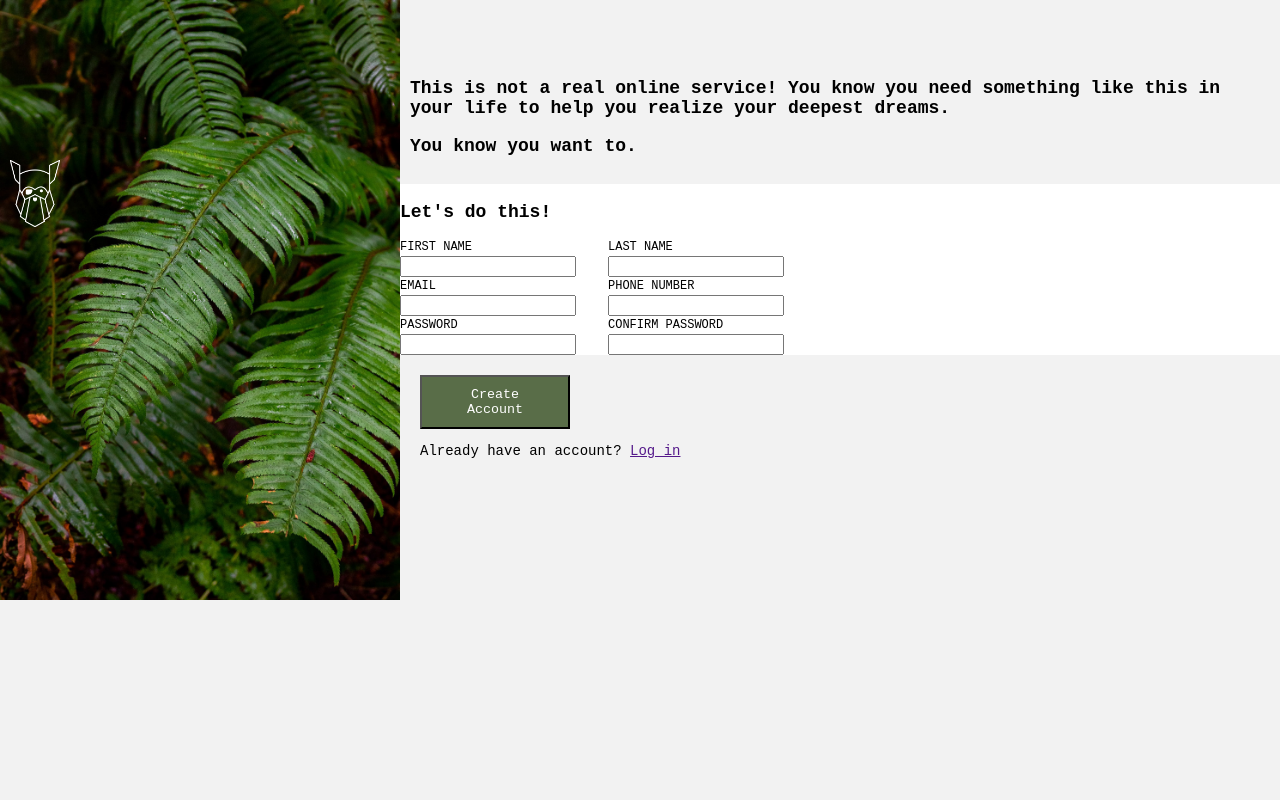
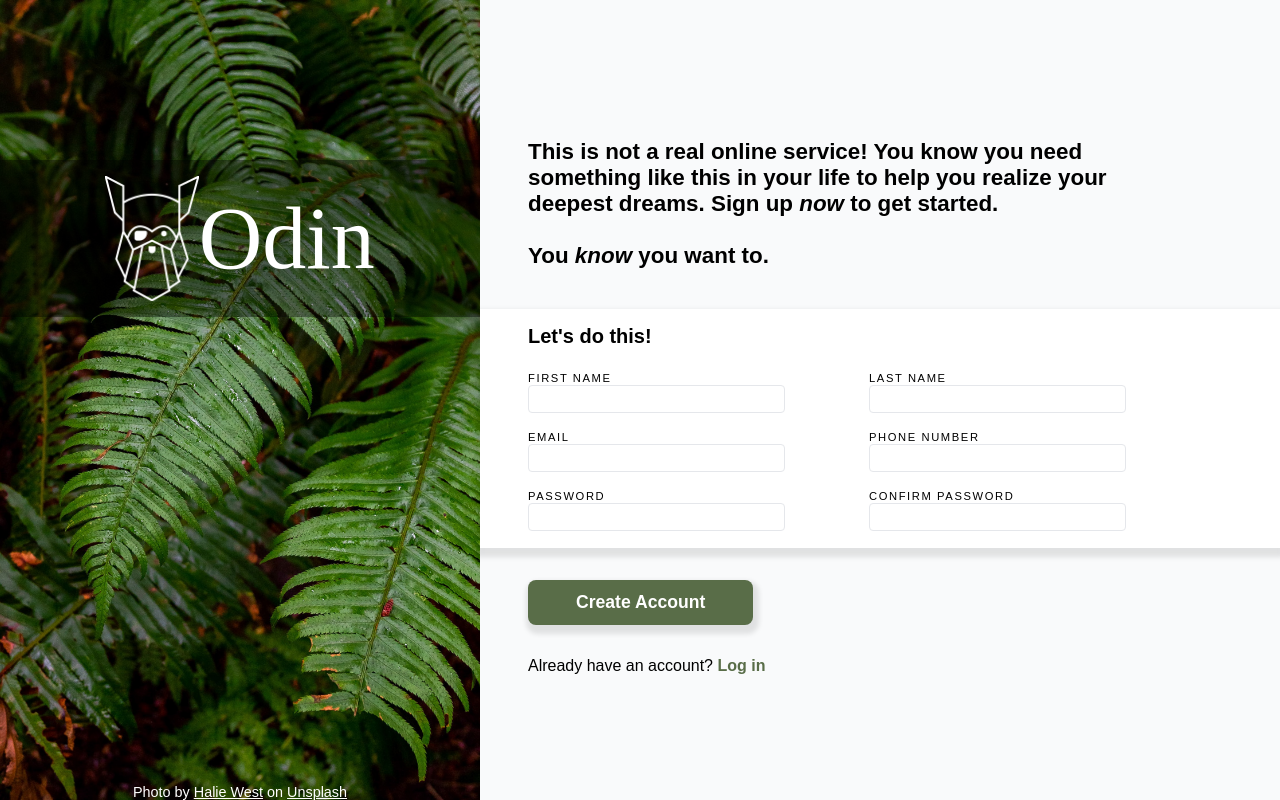
Before and after one commit to noorjoom/sign-up-form, a plain HTML site: page index.html in a window 1280 px wide. Drawn offline with Linux system fonts and the light colour scheme; a web font is replaced by a local one.

Commit message:
Change certain layout
Add more CSS and JS logic to match passwords

```diff
--- a/index.html
+++ b/index.html
@@ -3,68 +3,84 @@
 <head>
     <meta charset="UTF-8">
     <meta name="viewport" content="width=device-width, initial-scale=1.0">
-    <title>Sign-up Form</title>
+    <title>Sign-Up Form</title>
     <link rel="stylesheet" href="style.css">
+    <script src="script.js" defer></script>
+
+    <style>
+        .error-message {
+            font-size: 0.7rem;
+            font-weight: 200;
+            letter-spacing: 0.05rem;
+            color: red;
+            margin: 0;
+        }
+    </style>
 </head>
 <body>
-    <div class="left">
-        <img id="logo" src="images/odin-logo.png" alt="top-odin">
-        <img  id="leaf" src="images/green-lead-bg.jpg" alt="green-leaf">
+    <div class="container">
+        <div class="image-section">
+            <div class="top">
+                <img src="./images/odin-logo.png" alt="odin-logo">
+                Odin
             </div>
-    <div class="right">
-        <div class="text">
+            <div class="credit">
+                Photo by
+                <a href="https://unsplash.com/@haliewestphoto">Halie West</a>
+                on
+                <a href="https://unsplash.com">Unsplash</a>
+            </div>
+        </div>
+        <div class="text-section">
             <p>
-                This is not a real online service! You know you need
-                something like this in your life to help you realize
-                your deepest dreams.
+                This is not a real online service! You know you need something
+                like this in your life to help you realize your deepest dreams.
+                Sign up <em>now</em> to get started.
+                <br>
+                <br>
+                You <em>know</em> you want to.
             </p>
-            <p>
-                You know you want to.
-            </p>
-        </div>
-
-        <div class="form">
-            <p id="form-text">
-                Let's do this!
-            </p>
-
-            <form action="">
-                <div class="left-form">
+            <form>
+                <div class="form-section">
+                    <h3>Let's do this!</h3>
+                    <div class="inputs">
+                        <div>
                             <div>
                                 <label for="first-name">FIRST NAME</label>
+                                <input type="text" id="first-name" name="first-name"/>
                             </div>
-                    <input type="text" id="first-name">
+                            <div>
+                                <label for="last-name">LAST NAME</label>
+                                <input type="text" name="last-name" id="last-name"/>
+                            </div>
+                        </div>
+                        <div>
                             <div>
                                 <label for="email">EMAIL</label>
+                                <input type="email" name="email" id="email" required/>
                             </div>
-                    <input type="email" id="email" required>
+                            <div>
+                                <label for="phone-number">PHONE NUMBER</label>
+                                <input type="number" name="phone" id="phone-number" required/>
+                            </div>
+                        </div>
+                        <div class="bottom">
                             <div>
                                 <label for="password">PASSWORD</label>
+                                <input type="password" name="password" id="password" required/>
                             </div>
-                    <input type="password" id="password" required>
+                            <div>
+                                <label for="confirm-password">CONFIRM PASSWORD</label>
+                                <input type="password" name="confirm-password" id="confirm-password" required/>
                             </div>
-
-                <div class="right-form">
-                    <div>
-                        <label for="last-name">LAST NAME</label>
                         </div>
-                    <input type="text" id="last-name">
-                    <div>
-                        <label for="phone-number">PHONE NUMBER</label>
+                        <p id="error-message" class="error-message"></p>
                     </div>
-                    <input type="number" id="phone-number" required>
-                    <div>
-                        <label for="c-password">CONFIRM PASSWORD</label>
                 </div>
-                    <input type="password" id="c-password" required>
-                </div>
+                <button type="submit" id="create-account">Create Account</button>
             </form>
-        </div>
-
-        <div class="login">
-            <button type="submit">Create Account</button>
-            <p>
-                Already have an account? <a href="">Log in</a>
+            <p class="log-in">
+                Already have an account? <a href="#">Log in</a>
             </p>
         </div>
     </div>
--- /dev/null
+++ b/script.js
@@ -0,0 +1,32 @@
+// Get references to the password and confirm password input elements
+const passwordInput = document.getElementById("password");
+const confirmPasswordInput = document.getElementById("confirm-password");
+
+// Get a reference to the form and the error message element
+const form = document.querySelector("form");
+const errorMessage = document.getElementById("error-message");
+
+// Add an event listener to the form's submit button
+form.addEventListener("submit", function (event) {
+  // Prevent the form from submitting
+  event.preventDefault();
+
+  // Get the values of the password and confirm password fields
+  const passwordValue = passwordInput.value;
+  const confirmPasswordValue = confirmPasswordInput.value;
+
+  // Check if the passwords match
+  if (passwordValue === confirmPasswordValue) {
+    // Passwords match, you can submit the form or perform any other action here
+    passwordInput.classList.remove("error");
+    confirmPasswordInput.classList.remove("error");
+
+    return undefined; //not necessary
+  } else {
+    // Passwords do not match, display an error message
+    errorMessage.textContent = "* Passwords do not match";
+
+    passwordInput.classList.add("error");
+    confirmPasswordInput.classList.add("error");
+  }
+});
--- a/style.css
+++ b/style.css
@@ -1,70 +1,160 @@
-* {
-    font-family: 'Courier New', Courier, monospace;
+@import url(https://db.onlinewebfonts.com/c/7d460b18433753a097e5bc2bad7c8dd9?family=Norse+Bold);
+
+body {
+    margin: 0;
+    padding: 0;
+    font-family: sans-serif;
 }
 
-body {
+.container {
+    min-height: 100vh;
     display: flex;
-    margin: 0px;
-    background-color: #f2f2f2;
 }
 
-#leaf {
-    width: 400px;
+/*Left-Side(Image)*/
+.image-section {
+    background-image: url("./images/green-lead-bg.jpg");
+    background-position: center center;
+    background-size: cover;
+    display: flex;
+    flex-direction: column;
+    justify-content: space-between;
+    color: white;
+    text-align: center;
+    flex: 3;
 }
 
-#logo {
-    width: 50px;
-    padding: 10px;
-    position: absolute;
-    top: 150px;
+a {
+    color: white;
 }
 
-.text {
-    padding: 10px;
-    margin-top: 50px;
-    font-weight: bold;
-    font-size: 18px;
+.top {
+    display: flex;
+    justify-content: center;
+    align-items: center;
+    font-family: "Norse Bold";
+    font-size: 5.5rem;
+    margin-top: 20vh;
+    padding: 16px 0;
+    background-color: rgba(0, 0, 0, 0.4);
 }
 
-.form {
+img {
+    height: 125px;
+}
+
+.credit {
+    font-size: 0.9rem;
+}
+
+/*Right Side(text)*/
+.text-section {
     display: flex;
     flex-direction: column;
-    background-color: white;
+    background-color: #f9fafb;
+    justify-content: center;
+    flex: 5;
 }
 
-form {
-    display: flex;
-    gap: 32px;
+div>p{
+    font-weight: bold;
+    font-size: 1.4rem;
+    max-width: 80%;
+    margin-left: 48px;
+    margin-bottom: 8px;
 }
 
-#form-text {
-    font-weight: bold;
-    font-size: 18px;
+.form-section {
+    color: black;
+    background-color: white;
+    margin-top: 32px;
+    padding-top: 16px;
+    padding-bottom: 16px;
+    padding-left: 48px;
+    box-shadow: 0 5px 5px 4px rgba(0, 0, 0, 0.1);
 }
 
-div>form{
-    font-size: 12px;
+.form-section label {
+    font-size: 0.7rem;
+    letter-spacing: 0.1rem;
+    margin-bottom: 1px;
 }
 
-.left-form,
-.right-form {
-    display: flex;
-    flex-direction: column;
-    gap: 2px;
+.form-section input {
+box-sizing: border-box;
+border: 1px solid #e5e7eb;
+border-radius: 4px;
+padding: 4px 8px;
+width: 100%;
+font-size: 1rem;
+margin-right: 32px;
+transition: border-color 0.3s;
+outline: none;
 }
 
-.login {
-    margin-top: 20px;
-    margin-left: 20px;
-    font-size: 14px;
+.form-section h3 {
+font-size: 1.25rem;
+font-weight: 600;
+margin-top: 0;
+margin-bottom: 24px;
 }
 
-button {
-    padding: 10px;
-    width: 150px;
-    padding-left: 30px;
-    padding-right: 30px;
-    background-color: #596D48;
-    color: white;
+.inputs > div {
+display: flex;
+flex-wrap: wrap;
+column-gap: 84px;
+row-gap: 18px;
+margin-bottom: 18px;
+}
 
+.inputs label {
+display: block;
 }
+
+.form-section input:focus {
+/* border: 1px solid blue; */
+border-color: blue;
+box-shadow: 2px 1px 2px 2px rgba(0, 0, 0, 0.1);
+}
+
+#create-account {
+margin-left: 48px;
+margin-top: 32px;
+border: none;
+background-color: #596D48;
+padding: 12px 48px;
+border-radius: 8px;
+box-shadow: 2px 5px 5px 4px rgba(0, 0, 0, 0.1);
+cursor: pointer;
+color: white;
+font-weight: 700;
+font-size: 1.1rem;
+}
+
+p.log-in {
+font-weight: 400;
+font-size: 1rem;
+margin-top: 32px;
+}
+
+.log-in a {
+color: #596D48;
+font-weight: bold;
+text-decoration: none;
+}
+
+.log-in a:hover {
+    text-decoration: underline;
+}
+
+#create-account:hover {
+    background-color: darkgreen;
+}
+
+.inputs .bottom {
+    margin-bottom: 1px;
+}
+
+.form-section input.error {
+    border-color: red;
+}
```
Lines whose indentation alone changed are shown as unchanged.
